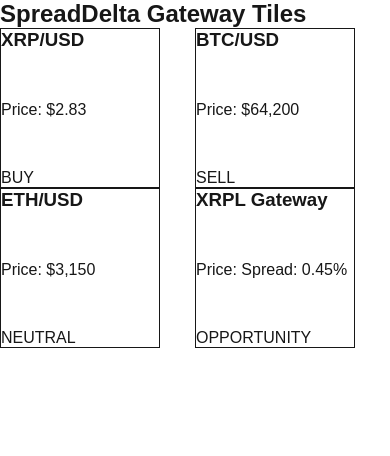
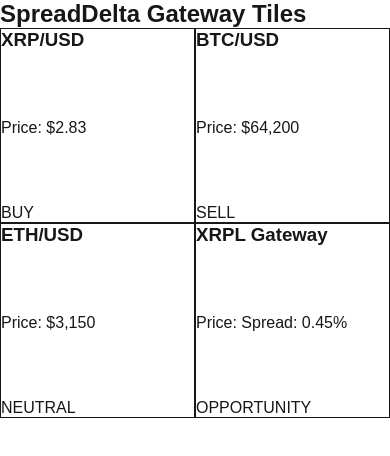
Before and after one commit to willrabbit/spread-delta, a Next.js app: page /TWdashboard in a window 390 px wide. Shown: the top 456 px of the page. Built offline with nearby package versions, Linux system fonts and the light colour scheme.

Commit message:
Fix tile layout and spacing for desktop responsiveness

```diff
--- a/components/Tile.tsx
+++ b/components/Tile.tsx
@@ -32,7 +32,7 @@
 
   return (
     <div
-      className={`w-full max-w-[160px] aspect-square flex flex-col justify-between items-start rounded-lg p-3 shadow hover:shadow-md transition border ${style.bg} ${style.border}`}
+      className={`aspect-square w-full flex flex-col justify-between items-start rounded-lg p-3 shadow hover:shadow-md transition border ${style.bg} ${style.border}`}
     >
       <h3 className="text-base font-semibold">{name}</h3>
       <p className="text-sm text-gray-700">Price: {price}</p>
--- a/components/TileGrid.tsx
+++ b/components/TileGrid.tsx
@@ -8,9 +8,9 @@
 
 export default function TileGrid({ tiles }: { tiles: TileData[] }) {
   return (
-    <div className="p-4">
+    <div className="px-4 py-6">
       <h2 className="text-xl font-bold mb-4">SpreadDelta Gateway Tiles</h2>
-      <div className="grid grid-cols-2 sm:grid-cols-3 md:grid-cols-4 lg:grid-cols-5 gap-4 justify-center">
+      <div className="grid grid-cols-2 sm:grid-cols-3 md:grid-cols-4 lg:grid-cols-5 xl:grid-cols-6 gap-4">
         {tiles.map((tile, idx) => (
           <Tile key={idx} {...tile} />
         ))}
```
